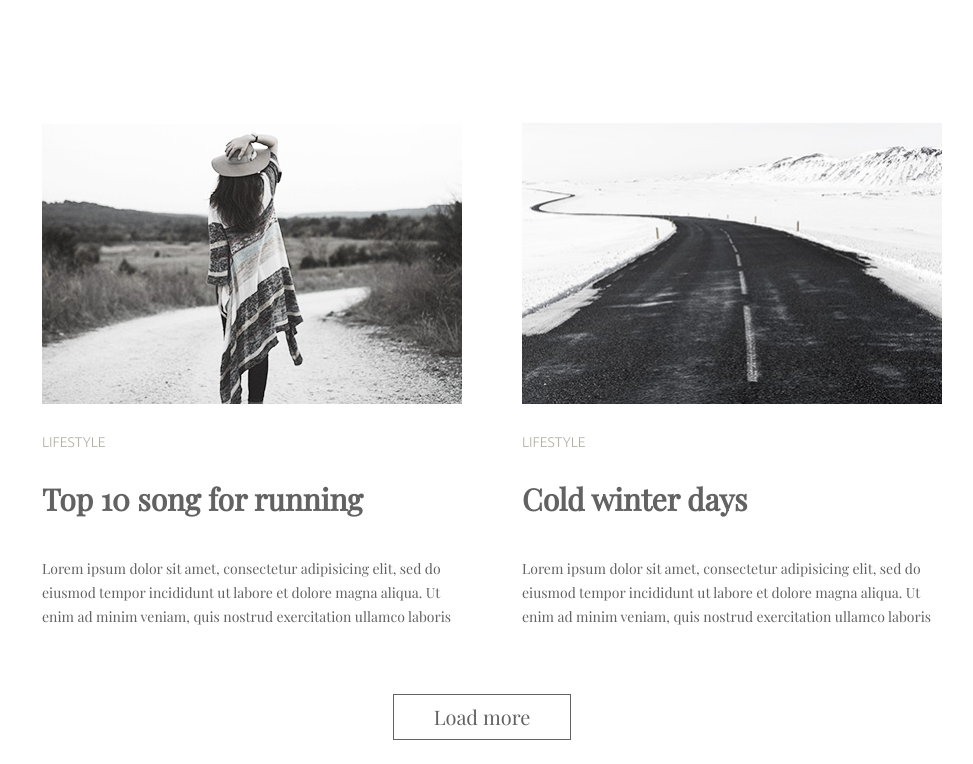
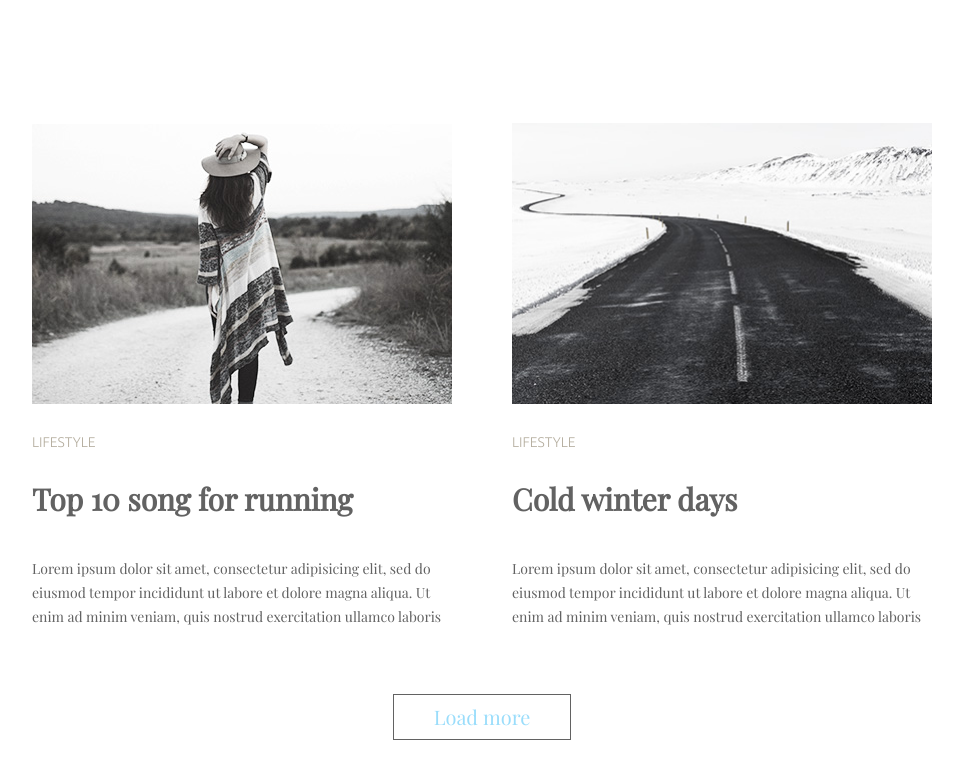
Before and after one commit to VladyslavGit/goit-fe-course, a plain HTML site: page module-3/index.html in a window 1280 px wide. Both pictures are taken after a click on the button "Load more". Shown: the part 1367-2131 px from the top of the page, without its empty margins (158-1131 px from the left). Drawn offline with nearby package versions, Linux system fonts and the light colour scheme.

Commit message:
container moved and hover added

```diff
--- a/module-3/css/style.css
+++ b/module-3/css/style.css
@@ -25,7 +25,6 @@ body {
     list-style: none;
     margin: 0;
     padding: 0;
-    width: 960px;
     text-align: center;
 }
 
@@ -44,8 +43,8 @@ body {
     color: #626262;
 }
 
-.site-navigation a:hover,
-.site-navigation a:focus {
+.site-navigation a:hover, .button:hover,
+.site-navigation a:focus, .button:focus {
     color: #9addfb;
 }
 
@@ -56,13 +55,15 @@ img {
 }
 
 .container {
-    width: 960px;
+    width: 900px;
     margin: 0 auto;
 }
 
 .content-list {
     list-style: none;
     font-size: 0;
+    margin: 0;
+    padding: 0;
 }
 
 .content-item {
--- a/module-3/index.html
+++ b/module-3/index.html
@@ -12,6 +12,7 @@
 </head>
 
 <body>
+    <div class="container">
         <header class="page-header container">
             <nav class="page-nav">
                 <ul class="site-navigation">
@@ -25,7 +26,6 @@
         <main>
             <section class="content">
                 <h1 class="visually-hidden">Amazing Lifestyle</h1>
-            <div class="container">
                 <ul class="content-list">
                     <li class="content-item">
                         <article>
```
Lines whose indentation alone changed are shown as unchanged.
